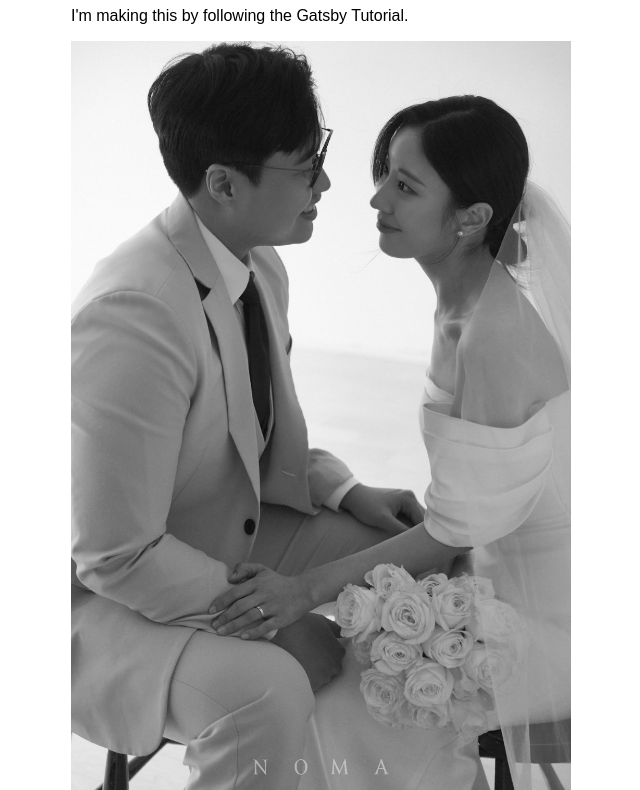
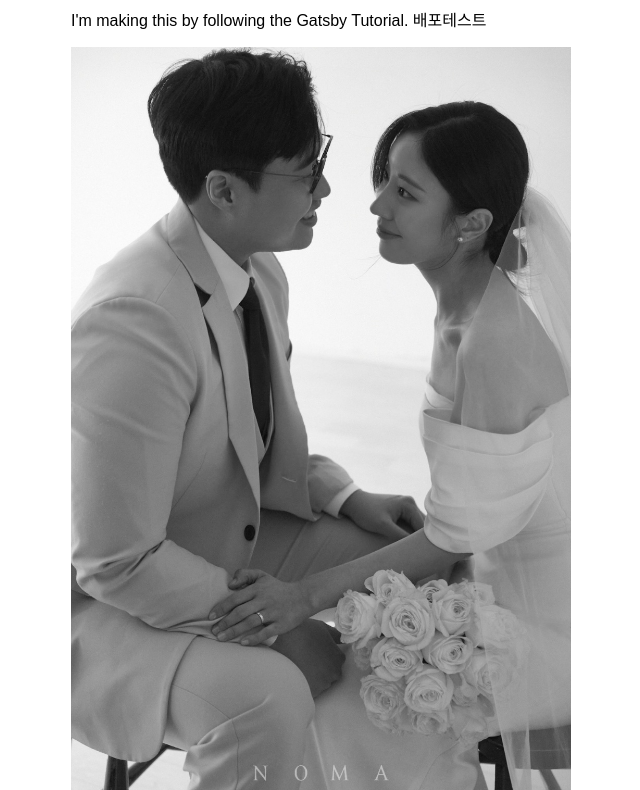
Before and after one commit to hisstoryxx/choGatsby, a Gatsby site: page / in a window 1280 px wide. Shown: the part 169-959 px from the top of the page, without its empty margins (319-959 px from the left). Built offline with nearby package versions, Linux system fonts and the light colour scheme; Gatsby itself is replaced by a stand-in of ours.

Commit message:
배포 테스트

```diff
--- a/src/pages/index.js
+++ b/src/pages/index.js
@@ -9,7 +9,7 @@ import Seo from '../components/seo'
 const IndexPage = () => {
   return (
     <Layout pageTitle="Home Page">
-      <p>I'm making this by following the Gatsby Tutorial.</p>
+      <p>I'm making this by following the Gatsby Tutorial. 배포테스트</p>
       <StaticImage
         alt="ditto"
         src="../images/love.jpeg"
@@ -18,6 +18,7 @@ const IndexPage = () => {
         alt="Clifford, a reddish-brown pitbull, posing on a couch and looking stoically at the camera"
         src="https://pbs.twimg.com/media/E1oMV3QVgAIr1NT?format=jpg&name=large"
       /> */}
+
     </Layout>
   )
 }
```
